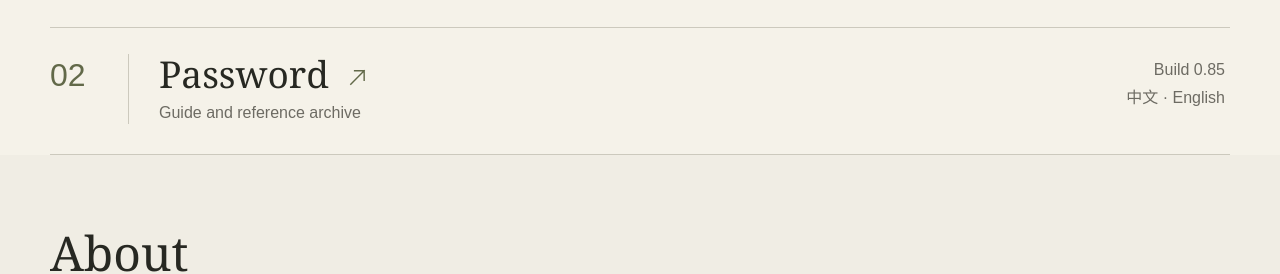
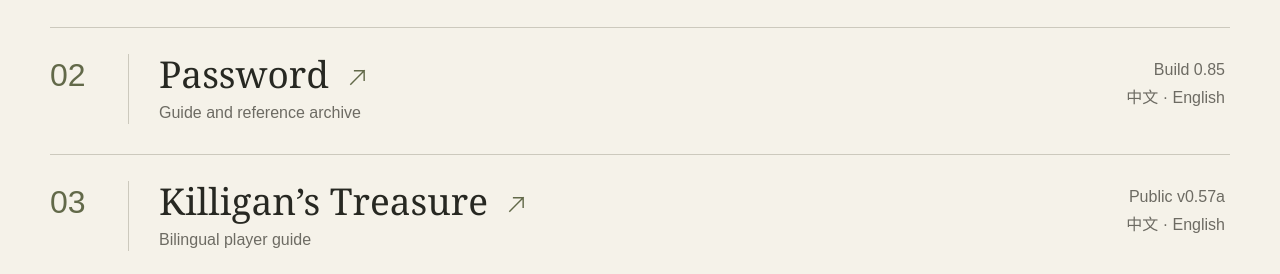
Before and after one commit to yangtaomijian/carambi-site, an Astro site: page / in a window 1280 px wide. Shown: the part 693-967 px from the top of the page. Built offline with nearby package versions, Linux system fonts and the light colour scheme; Astro itself is replaced by a stand-in of ours; a web font is replaced by a local one.

Commit message:
Add Killigan’s Treasure player guide

```diff
--- a/src/pages/index.astro
+++ b/src/pages/index.astro
@@ -20,6 +20,13 @@
     description: 'Guide and reference archive',
     coverage: 'Build 0.85',
     href: 'https://password.carambi.com/en/',
+  },
+  {
+    number: '03',
+    title: 'Killigan’s Treasure',
+    description: 'Bilingual player guide',
+    coverage: 'Public v0.57a',
+    href: 'https://killigans-treasure.carambi.com/en/',
   },
 ] as const;
 
```
Also changed, not shown: src/pages/zh/index.astro (+7 -0 lines).
